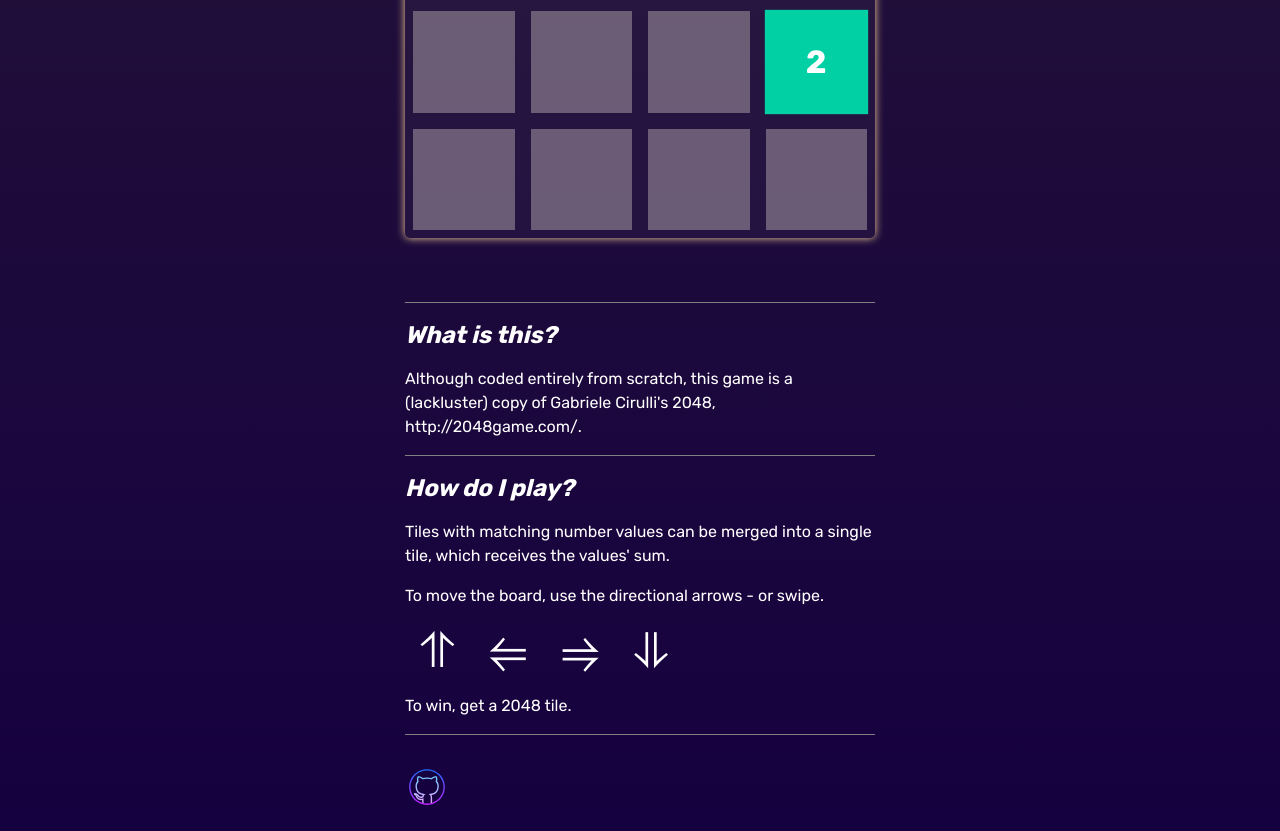
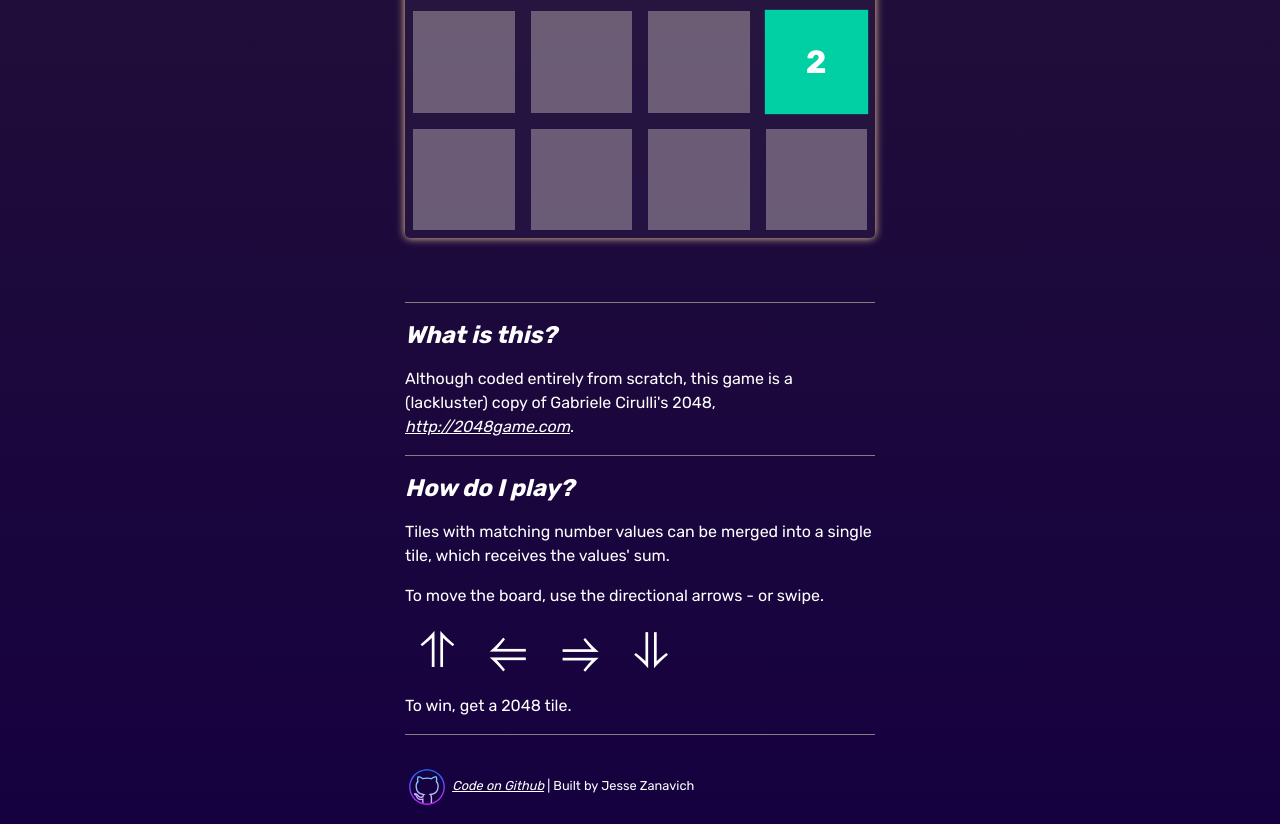
Before and after one commit to jessezisme/2048-ish, a website: page index.html in a window 1280 px wide. Shown: the part 497-1328 px from the top of the page. Drawn offline with Linux system fonts and the light colour scheme.

Commit message:
style update; author attribution; remove no index

```diff
--- a/gulpfile.js
+++ b/gulpfile.js
@@ -6,6 +6,7 @@ var sourceMaps = require('gulp-sourcemaps');
 var cssNano = require('gulp-cssnano');
 var sass = require('gulp-sass');
 var order = require("gulp-order");
+var babel = require('gulp-babel');
 
 
 /*=============================================
@@ -39,11 +40,14 @@ gulp.task('sass', function (cb) {
 =============================================*/
 gulp.task('js', function () {
 	return gulp.src([
+			'src/js/main.js'
+		])
+		.pipe(babel())
+		.pipe(gulp.src([
 			'bower_components/jQuery/dist/jquery.min.js',
 			'bower_components/lodash/dist/lodash.min.js',
 			'bower_components/hammerjs/hammer.min.js',
-			'src/js/main.js'
-		])
+		]))
 		.pipe(order([
 			'bower_components/jQuery/dist/jquery.min.js',
 			'bower_components/lodash/dist/lodash.min.js',
--- a/index.html
+++ b/index.html
@@ -45,7 +45,7 @@
         <section class="guide clearfix ">
             <h2> What is this? </h2>
             <p> Although coded entirely from scratch, this game is a (lackluster) copy of Gabriele Cirulli's 2048,
-                http://2048game.com/.
+                <a href="http://2048game.com" target="_blank" rel="noopener"> http://2048game.com</a>.
             </p>
         </section>
         <section class="guide clearfix">
@@ -67,8 +67,9 @@
     <!-- /end main  -->
 
     <!-- footer -->
-    <footer class="wrapper">
+    <footer class="footer wrapper">
         <div>
+            <a class="icon-link" href="https://github.com/jessezisme/2048-ish" target="_blank" rel="noopener" >
                 <svg xmlns="http://www.w3.org/2000/svg" x="0px" y="0px" width="44" height="44" viewBox="0 0 64 64" style="enable-background:new 0 0 64 64;; fill:#000000;">
                     <linearGradient id="SVGID_1__52539" gradientUnits="userSpaceOnUse" x1="30.9989" y1="16" x2="30.9989" y2="55.3422"
                         spreadMethod="reflect">
@@ -83,6 +84,9 @@
                     </linearGradient>
                     <path style="fill:url(#SVGID_2__52539);" d="M32,58C17.663,58,6,46.337,6,32S17.663,6,32,6s26,11.663,26,26S46.337,58,32,58z M32,8  C18.767,8,8,18.767,8,32s10.767,24,24,24s24-10.767,24-24S45.233,8,32,8z"></path>
                 </svg>
+                <span>Code on Github</span>
+            </a>
+            <span class="credit"> Built by Jesse Zanavich </span>
         </div>
     </footer>
     <!-- /end footer -->
--- a/package.json
+++ b/package.json
@@ -21,7 +21,10 @@
   "homepage": "https://github.com/jessezisme/2048-ish#readme",
   "dependencies": {},
   "devDependencies": {
+    "@babel/core": "^7.2.2",
+    "@babel/preset-env": "^7.3.1",
     "gulp": "^4.0.0",
+    "gulp-babel": "^8.0.0",
     "gulp-concat": "^2.6.1",
     "gulp-cssnano": "^2.1.3",
     "gulp-order": "^1.2.0",
--- a/src/js/main.js
+++ b/src/js/main.js
@@ -9,6 +9,7 @@
  * Dependencies:
  * Lodash, jQuery, hammerjs
  */
+
 function gameStart() {
     window.game = new Game(4);
     window.game.initialize();
--- a/src/style/main.scss
+++ b/src/style/main.scss
@@ -30,9 +30,14 @@ $color-list: #00d0a4,
 
 button,
 a {
+    color: inherit;
     &:hover {
         cursor: pointer;
     }
+}
+a {
+    text-decoration: underline;
+    font-style: italic;
 }
 
 .clearfix::after {
@@ -306,3 +311,31 @@ $listCounter: 1;
     $i: $i * 2;
     $listCounter: $listCounter+1;
 }
+
+.footer {
+    color: inherit;
+    font-size: .8rem;
+
+    a {
+        display: inline-block;
+        text-decoration: none;
+        color: inherit;
+
+        span {
+            text-decoration: underline;
+        }
+
+        &,
+        & svg {
+            vertical-align: middle;
+        }
+    }
+
+    .credit {
+        display: inline-block;
+
+        &::before {
+            content: ' | '
+        }
+    }
+}
```
Also changed, not shown: dist/style/main.css, 3 other files. Lines whose indentation alone changed are shown as unchanged.
